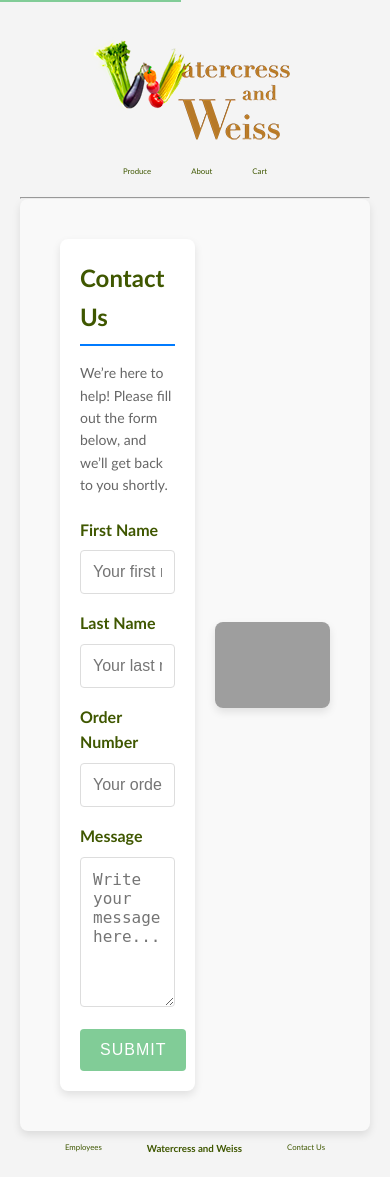
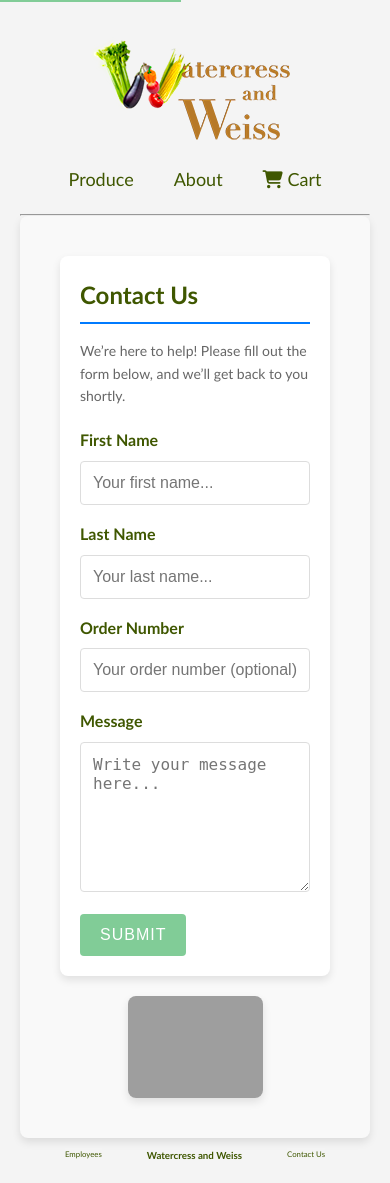
Before and after one commit to MrTimmyJ/TESC-FARM, a PHP site: page /contact.html in a window 390 px wide. Before the commit the page ends 1153 px from the top, so only its background shows below. Run offline with PHP 8.4, Linux system fonts and the light colour scheme; some libraries are stand-ins or nearby versions; grey boxes are pictures that could not be loaded.

Commit message:
more mobile layout work

```diff
--- a/public_html/contact.html
+++ b/public_html/contact.html
@@ -4,6 +4,7 @@
     <meta charset="UTF-8">
     <meta name="viewport" content="width=device-width, initial-scale=1.0">
     <link rel="stylesheet" href="static/style.css">
+    <script src="https://kit.fontawesome.com/bb1edf6c5f.js" crossorigin="anonymous"></script>
     <title>Contact Us</title>
     <link id="favicon" rel="icon" type="image/x-icon" href="static/favicon.png">
 </head>
--- a/public_html/static/style.css
+++ b/public_html/static/style.css
@@ -385,7 +385,7 @@ body {
     flex-wrap: wrap;
 }
 #cart-container .col-6 {
-    width: 49%;
+    width: 48%;
 }
 #cart-container .col-12 {
     width: 100%;
@@ -553,6 +553,9 @@ button:hover {
     .search-bar {
       display: none;
     }
+    .contactimage {
+      width: 100%;
+    }
 }
 @media screen and (max-width: 768px) {
     .sgrid .seasonal {
@@ -596,6 +599,9 @@ button:hover {
 @media screen and (max-width: 600px) {
     .nav-links {
         margin: auto;
+    }
+    .nav-links a {
+      font-size: 18px;
     }
     .logo {
         margin: auto;
@@ -704,10 +710,10 @@ button:hover {
     background-color: #f9f9f9;
     border-radius: 8px;
     box-shadow: 0 4px 8px rgba(0, 0, 0, 0.1);
+    flex-wrap: wrap;
 }
 
 .contact-form {
-    width: 50%;
     max-width: 600px;
     padding: 20px;
     background: #ffffff;
```
Also changed, not shown: public_html/produce.html (+7 -0 lines).
